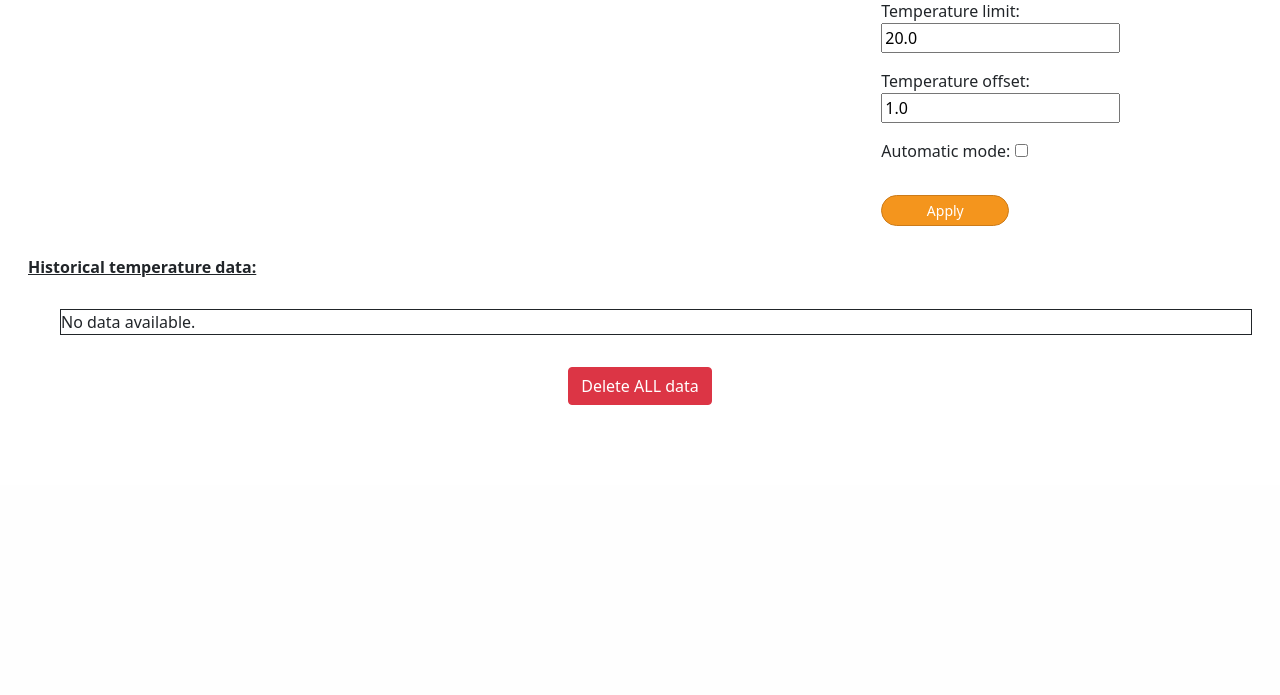
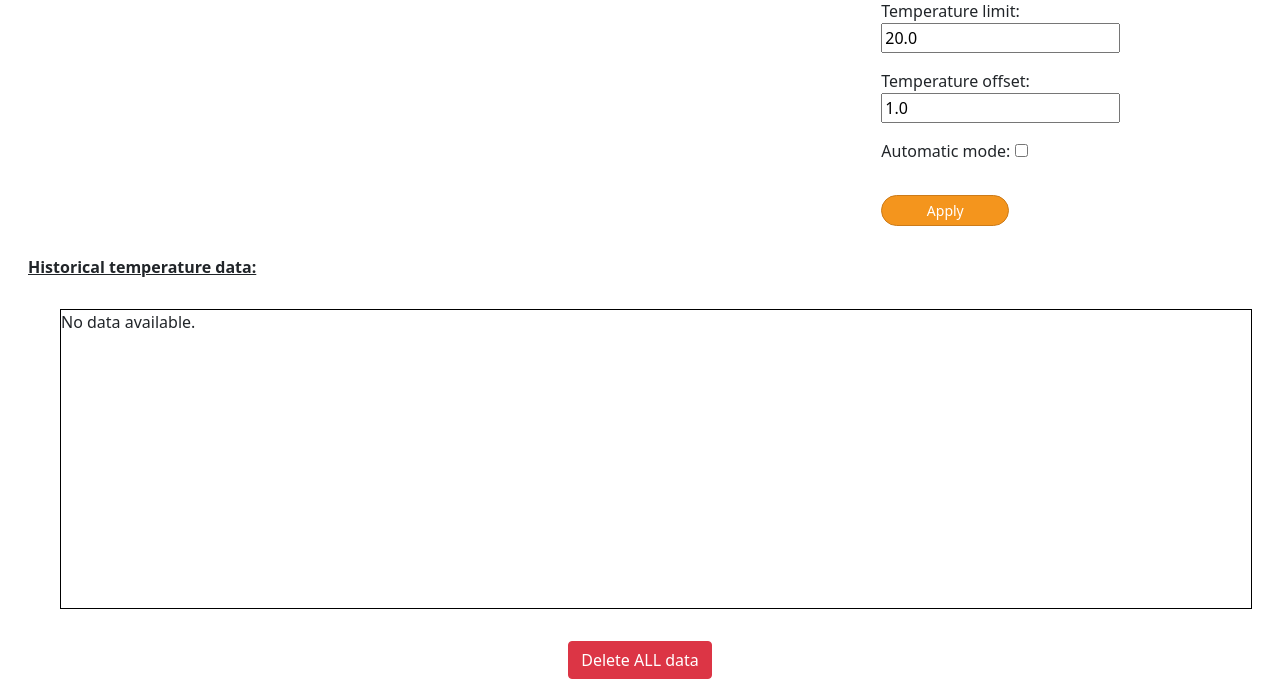
Before and after one commit to faithy80/LYIT-project-test, a Django app: page /accounts/profile/ in a window 1280 px wide. Shown: the part 315-1010 px from the top of the page. Before the commit the page ends 720 px from the top, so only its background shows below. Run offline with Django 3.2, Linux system fonts and the light colour scheme; the visitor is signed in with stand-in values (Sample User, id 1); data comes from the database, SQL or seed files in the repository; data that the repository does not hold is empty; parts of the project's set-up code (start-up, migrations or seed data) failed here and were passed over.

Commit message:
Dashboard style updated

```diff
--- a/static/css/style.css
+++ b/static/css/style.css
@@ -37,20 +37,20 @@
     margin-right: 1rem;
 }
 
+.danger-btn {
+    margin-bottom: 1rem;
+}
+
 .boxes {
     margin: 1rem;
-    min-height: calc(50vh - 2rem);
-}
-
-.history-box {
-    margin: 1rem;
-    max-height: 50vh;
+    min-height: calc(50vh * .85);
 }
 
 .listbox {
     margin: 2rem;
     width: calc(100% - 2rem);
-    max-height: calc(50vh * .5);
+    height: calc(50vh * .75);
+    border: 1px solid black;
 }
 
 @media (max-width: 575px) {
--- a/templates/dashboard.html
+++ b/templates/dashboard.html
@@ -107,10 +107,10 @@
 
 <div class="row">
     <div class="col">
-        <div class="history-box">
+        <div class="boxes">
             <h6 class="sign">Historical temperature data:</h6>
 
-            <div class="border border-dark overflow-auto listbox">
+            <div class="overflow-auto listbox">
 
                 {% if historical_temp %}
 
```
